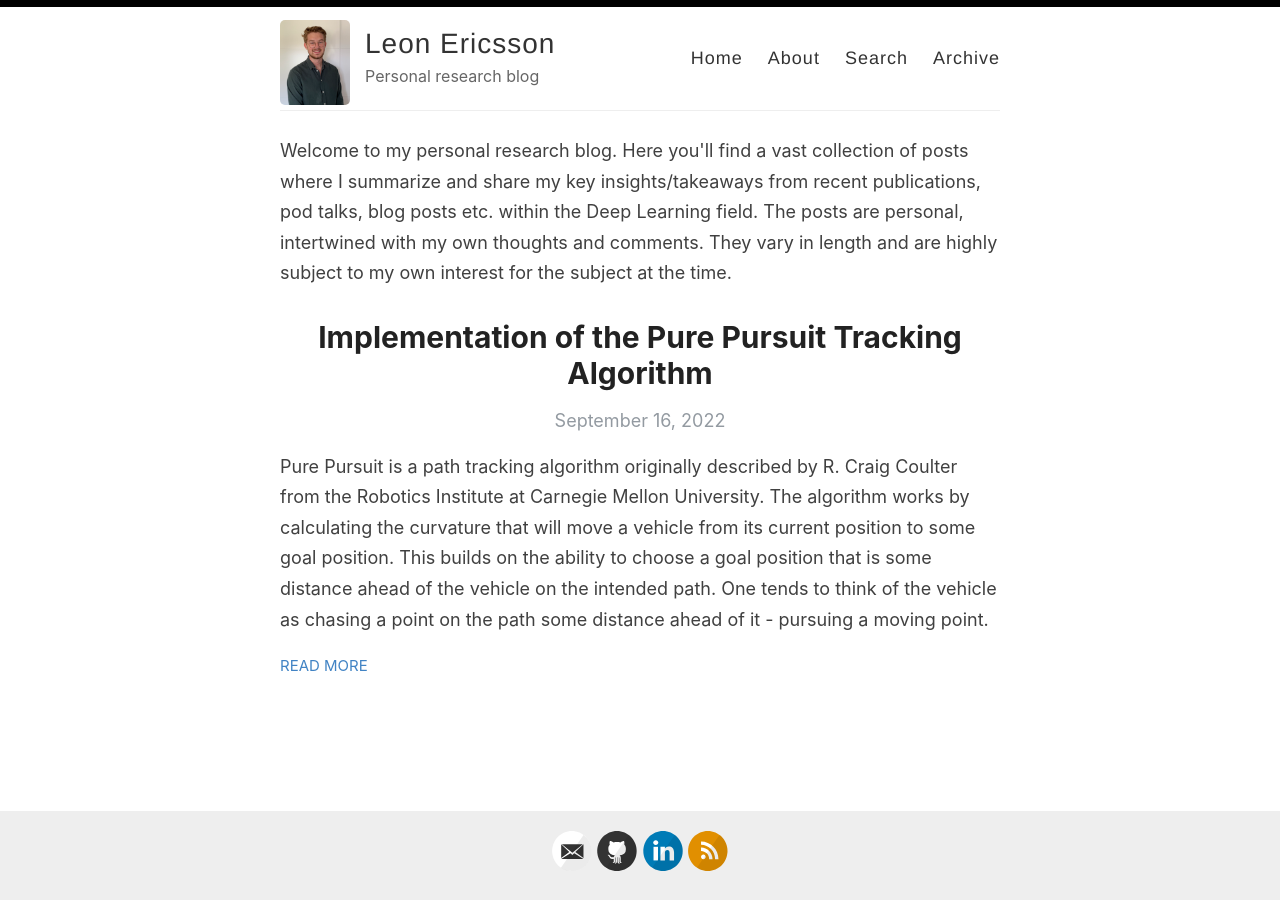
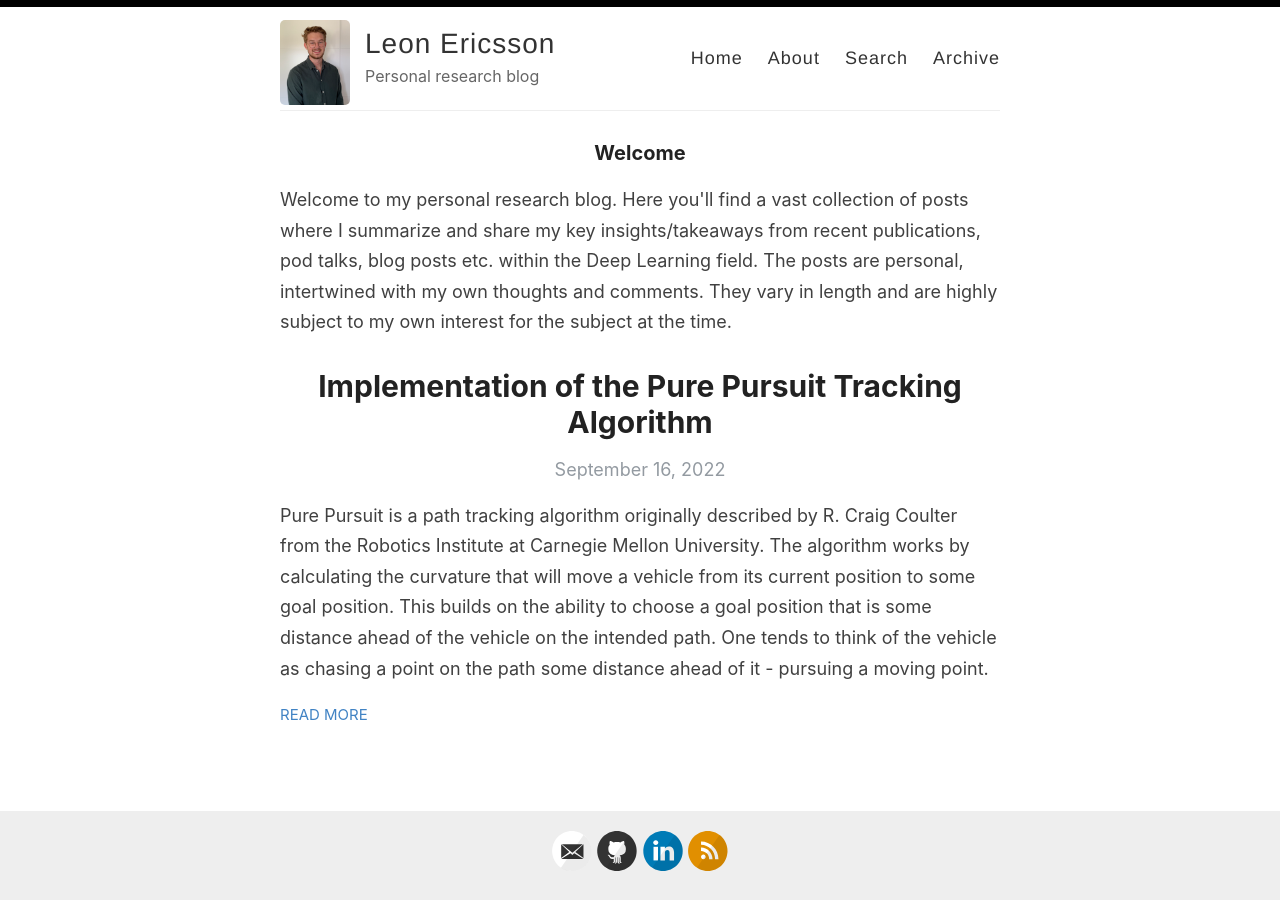
Before and after one commit to LeonEricsson/leonericsson.github.io, a Jekyll site: the page built from index.html, in a window 1280 px wide. Built offline with Jekyll 4.4.1, drawn with Linux system fonts in a browser that asks for light colours; the list of posts is cut into pages by our own code.

Commit message:
trying to fix header for front page

```diff
--- a/index.html
+++ b/index.html
@@ -2,6 +2,7 @@
 layout: default
 ---
 
+<h3>Welcome</h3>
 <p> Welcome to my personal research blog. Here you'll find a vast collection of posts where I summarize and share my key insights/takeaways
   from recent publications, pod talks, blog posts etc. within the Deep Learning field. The posts are personal, intertwined with my own
   thoughts and comments. They vary in length and are highly subject to my own interest for the subject at the time.</p>
```
